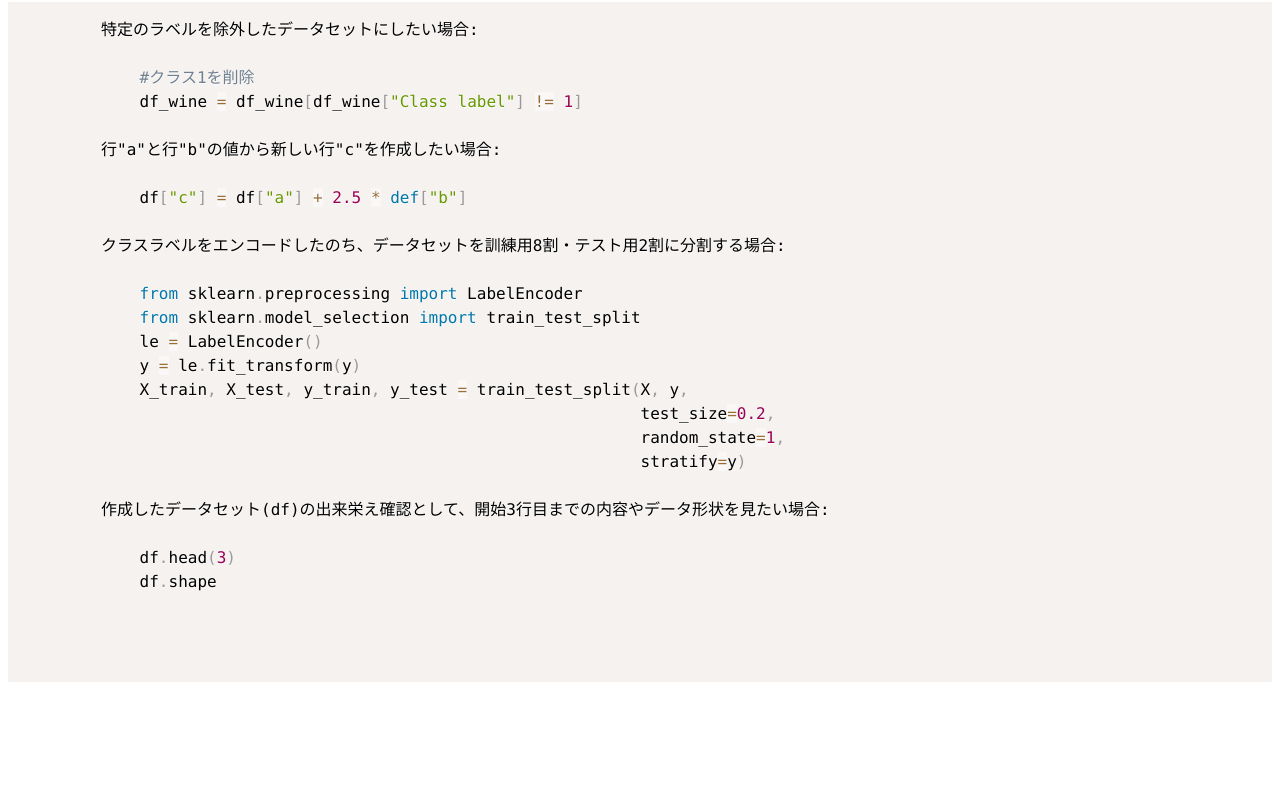
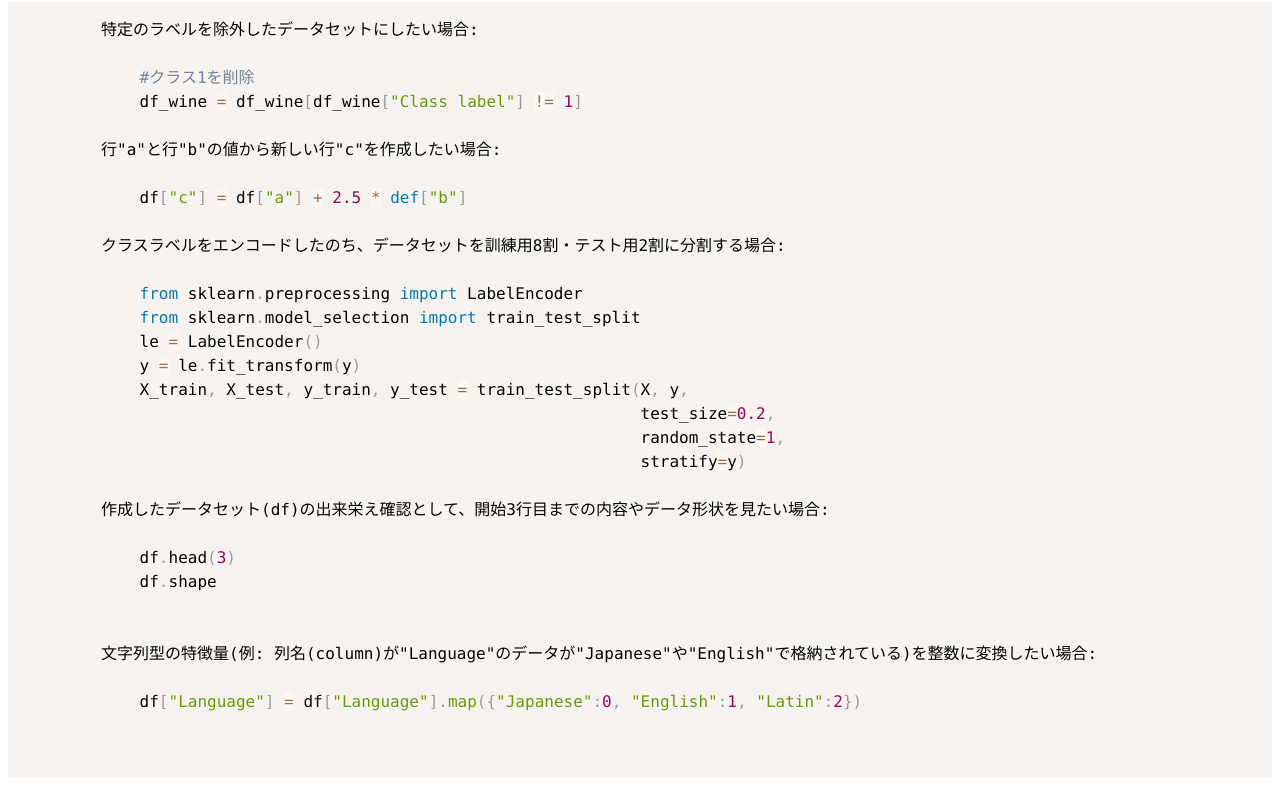
Before and after one commit to Naofumi-Q/nao.github.io, a plain HTML site: page pandas_memo.html in a window 1280 px wide. Shown: the part 87-873 px from the top of the page. Before the commit the page ends 800 px from the top, so only its background shows below. Drawn offline with nearby package versions, Linux system fonts and the light colour scheme.

Commit message:
Update pandas_memo.html

```diff
--- a/pandas_memo.html
+++ b/pandas_memo.html
@@ -33,6 +33,10 @@
             df.shape
         </code>
 
+        文字列型の特徴量(例: 列名(column)が"Language"のデータが"Japanese"や"English"で格納されている)を整数に変換したい場合:
+        <code class="language-python">
+            df["Language"] = df["Language"].map({"Japanese":0, "English":1, "Latin":2})
+        </code>
     </pre>
     <script src="https://cdnjs.cloudflare.com/ajax/libs/prism/1.25.0/prism.min.js"></script>
     <script src="https://cdnjs.cloudflare.com/ajax/libs/prism/1.25.0/components/prism-python.min.js"></script>
```
